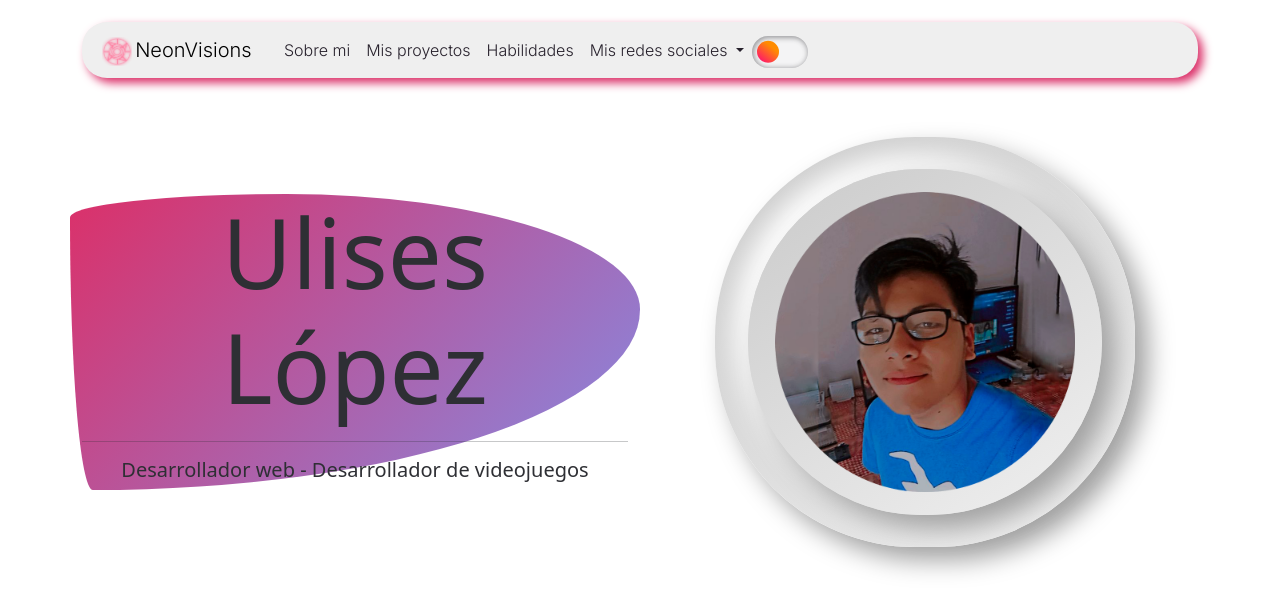
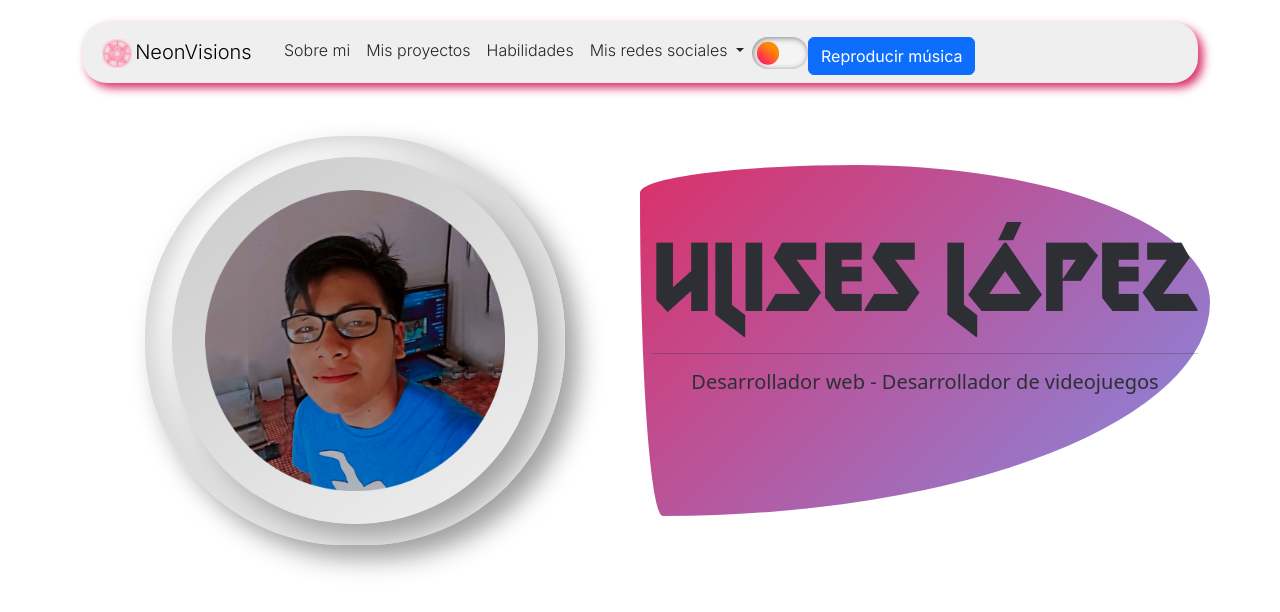
Before and after one commit to TheStram/TheStram.github.io, a plain HTML site: page page/index.html in a window 1280 px wide. Drawn offline with Linux system fonts and the light colour scheme.

Commit message:
MUSIC ADD

```diff
--- /dev/null
+++ b/page/assets/scripts/music.js
@@ -0,0 +1,22 @@
+document.addEventListener("DOMContentLoaded", function () {
+    const audio = document.getElementById("my-audio");
+    const playPauseButton = document.getElementById("play-pause-music");
+    const circle0 = document.getElementById("circle000");
+    const circle1 = document.getElementById("circle001");
+
+    playPauseButton.addEventListener("click", function () {
+        if (audio.paused) {
+            // Reproducir la música si está pausada
+            audio.play();
+            playPauseButton.textContent = "Pausar música";
+            circle0.style.animation = "scaleAnimation 0.6s infinite 0.5s";
+            circle1.style.animation = "scaleAnimation 0.6s infinite 0s";
+       } else {
+            // Pausar la música si se está reproduciendo
+            audio.pause();
+            playPauseButton.textContent = "Reproducir música";
+            circle0.style.animation = "none";
+            circle1.style.animation = "none";
+        }
+    });
+});
--- a/page/assets/styles/styles-dark.css
+++ b/page/assets/styles/styles-dark.css
@@ -1,6 +1,15 @@
 @import url('https://fonts.googleapis.com/css2?family=Inter:wght@200;300;400;700&family=Mukta:wght@200;300;400;500;600;700;800&display=swap');
+@font-face {font-family: metal_lord; src: url("../fonts/metal_lord.otf");}
+
 body{
     background-color: #27212c;
+}
+
+#nav-master{
+  position: fixed;
+  left: 0;
+  right: 0;
+  z-index: 99;
 }
 
 #nav-bar{
@@ -119,39 +128,24 @@ body{
 
   #master_dev_box{
     position: relative;
+    margin-top: 6%;
   }
 
   #dev_name{
+    padding-top: 5%;
+    padding-bottom: 10%;
     margin: auto;
     position: relative;
-    border-radius: 96% 4% 94% 6% / 6% 94% 6% 94% ;
-    background: linear-gradient(135deg, #DB3069, #858BE3);
+    border-radius: 84% 16% 94% 6% / 23% 83% 17% 77%  ;
+    background: linear-gradient(135deg, #00ccff, #858BE3);
     animation-name: border00;
     animation-duration: 10s;
     animation-iteration-count: infinite;
   }
 
-  @keyframes border00 {
-    0%{
-      border-radius: 96% 4% 94% 6% / 6% 94% 6% 94% ;
-    }
-    25%{
-      border-radius: 48% 52% 51% 49% / 31% 74% 26% 69% ;
-    }
-    50%{
-      border-radius: 38% 62% 96% 4% / 8% 39% 61% 92% ;
-    }
-    75%{
-      border-radius: 11% 89% 8% 92% / 84% 16% 84% 16% ;
-    }
-    100%{
-      border-radius: 96% 4% 94% 6% / 6% 94% 6% 94% ;
-    }
-  }
-
 #name_master{
   text-align: center;
-  font-family: 'inter' sans-serif;
+  font-family: metal_lord;
   font-size: 600%;
   color: aliceblue;
 }
@@ -184,7 +178,10 @@ body{
   height: 80%;
   border-radius: 200px;
   background:linear-gradient(145deg, #353535, #0f0f0f);
-  box-shadow: inset 3px 3px 13px rgba(40, 98, 153, 0.823),-3px -3px 26px  rgba(0, 13, 188, 0.712);
+  box-shadow: inset 3px 3px 13px #00ccffc7,-3px -3px 26px  #000dbcb6;
+  transform: scale(1);
+  transition: transform 0.3s ease-in-out;
+  animation: none;
 }
 
   #circle001{
@@ -195,7 +192,10 @@ body{
   height: 95%;
   border-radius: 200px;
   background:linear-gradient(145deg, #353535, #0f0f0f);
-  box-shadow: inset 3px 3px 5px rgba(40, 98, 153, 0.823),-3px -3px 26px  rgba(0, 13, 188, 0.712);
+  box-shadow: inset 3px 3px 5px #00ccffc7,-3px -3px 26px  #000dbcb6;
+  transform: scale(1);
+  transition: transform 0.3s ease-in-out;
+  animation: none;
   }
 
   #img_circle{
@@ -217,3 +217,27 @@ body{
         opacity: 100%;
     }
 }
+
+@keyframes border00 {
+  0%{
+    border-radius: 84% 16% 94% 6% / 23% 83% 17% 77% ;
+  }
+  25%{
+    border-radius: 48% 52% 51% 49% / 31% 74% 26% 69% ;
+  }
+  50%{
+    border-radius: 38% 62% 96% 4% / 8% 39% 61% 92% ;
+  }
+  75%{
+    border-radius: 11% 89% 8% 92% / 84% 16% 84% 16% ;
+  }
+  100%{
+    border-radius: 84% 16% 94% 6% / 23% 83% 17% 77% ;
+  }
+}
+
+@keyframes scaleAnimation {
+  0% { transform: scale(1); }
+  50% { transform: scale(1.1); }
+  100% { transform: scale(1); }
+}
--- a/page/assets/styles/styles-light.css
+++ b/page/assets/styles/styles-light.css
@@ -1,11 +1,16 @@
 @import url('https://fonts.googleapis.com/css2?family=Inter:wght@200;300;400;700&family=Mukta:wght@200;300;400;500;600;700;800&display=swap');
-@font-face {font-family: cupcake; src: url("../fonts/Cupcake.otf");}
-@font-face {font-family:Sweety ; src: url("../fonts/Sweety.otf");}
+@font-face {font-family: metal_lord; src: url("../fonts/metal_lord.otf");}
 
 body{
   background-color: #ffffff;
 }
 
+#nav-master{
+  position: fixed;
+  left: 0;
+  right: 0;
+  z-index: 99;
+}
 
 #nav-bar{
   background-color: #efefef;
@@ -14,7 +19,7 @@ body{
   border-radius: 25px;
   animation: navbar 1s 1;
   width: 100%;
-  z-index: 15;
+  z-index: 25;
   font-family: 'Inter', sans-serif;
   font-weight: 300;
 }
@@ -115,55 +120,39 @@ body{
 
 #master_dev_box{
     position: relative;
+    margin-top: 6%;
   }
 
 #dev_name{
+  padding-top: 5%;
+  padding-bottom: 10%;
   margin: auto;
   position: relative;
-  border-radius: 96% 4% 94% 6% / 6% 94% 6% 94% ;
+  border-radius: 84% 16% 94% 6% / 23% 83% 17% 77% ;
   background: linear-gradient(135deg, #DB3069, #858BE3);
   animation-name: border00;
   animation-duration: 10s;
   animation-iteration-count: infinite;
 }
 
-@keyframes border00 {
-  0%{
-    border-radius: 96% 4% 94% 6% / 6% 94% 6% 94% ;
-  }
-  25%{
-    border-radius: 48% 52% 51% 49% / 31% 74% 26% 69% ;
-  }
-  50%{
-    border-radius: 38% 62% 96% 4% / 8% 39% 61% 92% ;
-  }
-  75%{
-    border-radius: 11% 89% 8% 92% / 84% 16% 84% 16% ;
-  }
-  100%{
-    border-radius: 96% 4% 94% 6% / 6% 94% 6% 94% ;
-  }
-}
-
 #name_master{
   margin: auto;
   text-align: center;
-  font-family: 'inter' sans-serif;
+  font-family: metal_lord;
   font-size: 600%;
   color: #2e2f34;
 }
 
 #desc_master{
   text-align: center;
-  font-family: 'mukta' sans-serif;
+  font-family: 'Mukta' sans-serif;
   font-size: 125%;
   color: #2e2f34;
 }
 
 
-#dev_img{
+#box_img{
   position: relative;
-
 }
 
 #sub_dev_img{
@@ -179,12 +168,14 @@ body{
   position: absolute;
   margin: auto;
   z-index: 4;
-  width: 65%;
-  height: 80% ;
+  width: 67%;
+  height: 85% ;
   border-radius: 200px;
   background:linear-gradient(145deg, #cacaca, #f0f0f0);
   box-shadow: 13px 13px 26px #a1a1a1,-13px -13px 26px #ffffff;
-
+  transform: scale(1);
+  transition: transform 0.3s ease-in-out;
+  animation: none;
 }
 
 #circle001{
@@ -196,6 +187,9 @@ body{
   border-radius: 200px;
   background:linear-gradient(145deg, #cacaca, #f0f0f0);
   box-shadow: 13px 13px 26px #a1a1a1,-13px -13px 26px #ffffff;
+  transform: scale(1);
+  transition: transform 0.3s ease-in-out;
+  animation: none;
 }
 
   #img_circle{
@@ -218,3 +212,28 @@ body{
         opacity: 100%;
     }
 }
+
+@keyframes border00 {
+  0%{
+    border-radius: 84% 16% 94% 6% / 23% 83% 17% 77% ;
+  }
+  25%{
+    border-radius: 48% 52% 51% 49% / 31% 74% 26% 69% ;
+  }
+  50%{
+    border-radius: 38% 62% 96% 4% / 8% 39% 61% 92% ;
+  }
+  75%{
+    border-radius: 11% 89% 8% 92% / 84% 16% 84% 16% ;
+  }
+  100%{
+    border-radius: 84% 16% 94% 6% / 23% 83% 17% 77% ;
+  }
+}
+
+
+@keyframes scaleAnimation {
+  0% { transform: scale(1); }
+  50% { transform: scale(1.1); }
+  100% { transform: scale(1); }
+}
--- a/page/index.html
+++ b/page/index.html
@@ -12,7 +12,7 @@
 
 <body>
 
-    <div class="container">
+    <div class="container" id="nav-master" >
         <center>
         <div class="row">
         <div class="col-xl-12 col-12">
@@ -51,6 +51,11 @@
                       <span class="slider"></span>
                   </label>
                   </li>
+                  <li class="nav-item" style="margin-top: 1%;">
+                    <button id="play-pause-music" class="btn btn-primary">Reproducir música</button>
+                    <audio id="my-audio" src="assets/sounds/Were_Not_Gonna_Take.mp3"></audio>
+                  </li>
+
                 </ul>
               </div>
             </div>
@@ -60,21 +65,24 @@
     <br>
     <br>
     <div class="container" id="master_dev_box" ><div class="row">
-      <div id="dev_name" class="col-xl-6 col-12">
-          <h1 id="name_master">Ulises López</h1>
-          <hr>
-          <h3 id="desc_master">Desarrollador web - Desarrollador de videojuegos</h3>
-    </div>
-      <div id="dev_img" class="col-xl-6 col-12">
+      <div id="box_img" class="col-xl-6 col-12">
         <div id="sub_dev_img">
           <div id="circle000"></div>
           <div id="circle001"></div>
           <img id="img_circle" src="assets/images/yo750px.png" alt="">
         </div>
       </div>
+      <div id="dev_name" class="col-xl-6 col-12">
+          <h1 id="name_master">Ulises López</h1>
+          <hr>
+          <h3 id="desc_master">Desarrollador web - Desarrollador de videojuegos</h3>
+    </div>
+
     </div></div>
 
 </body>
+
+<script src="assets/scripts/music.js"></script>
 <script src="assets/scripts/bootstrap.bundle.min.js"></script>
 <script src="assets/scripts/sty_switch.js"></script>
 
```
Also changed, not shown: page/assets/fonts/metal_lord.otf (added), 1 other file.
